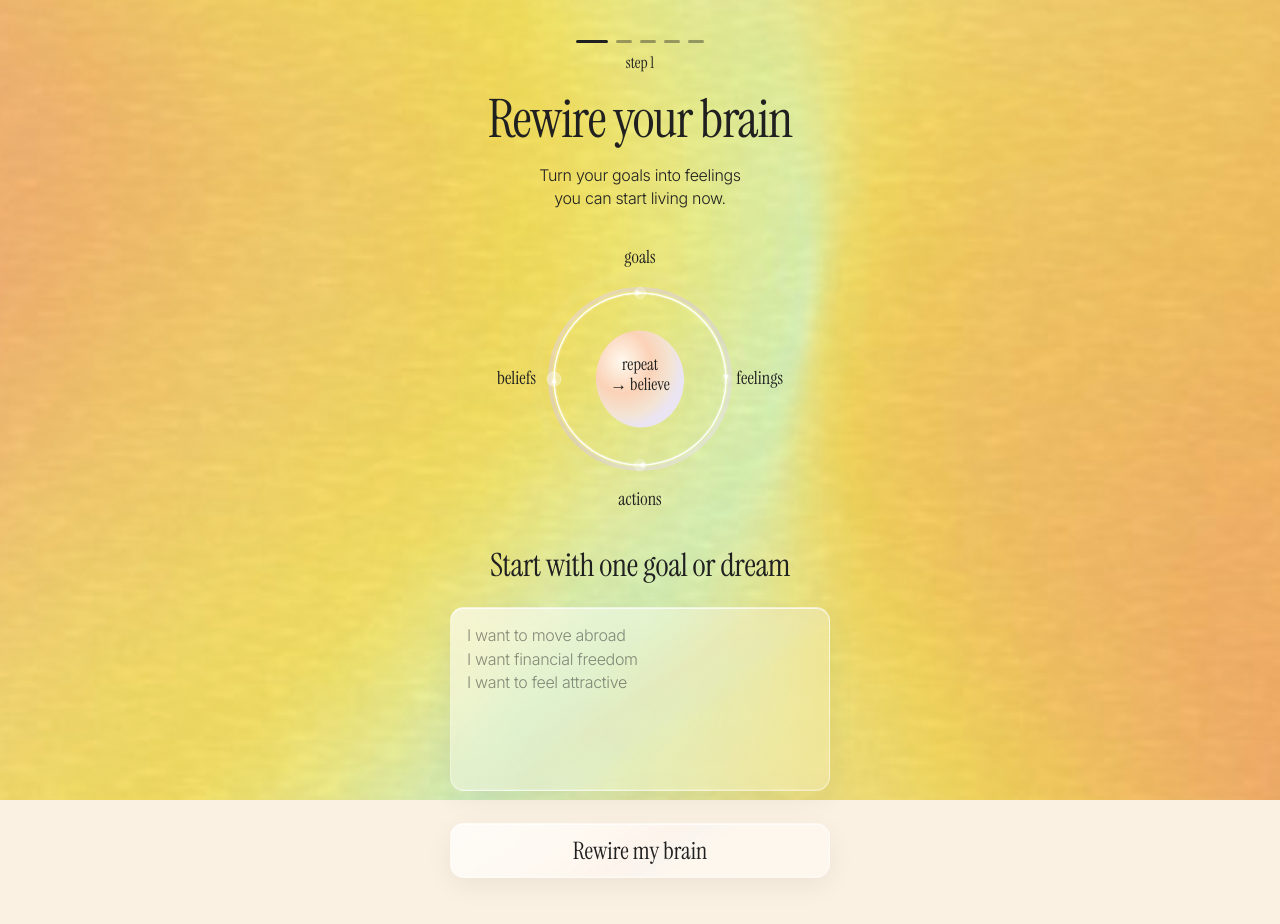
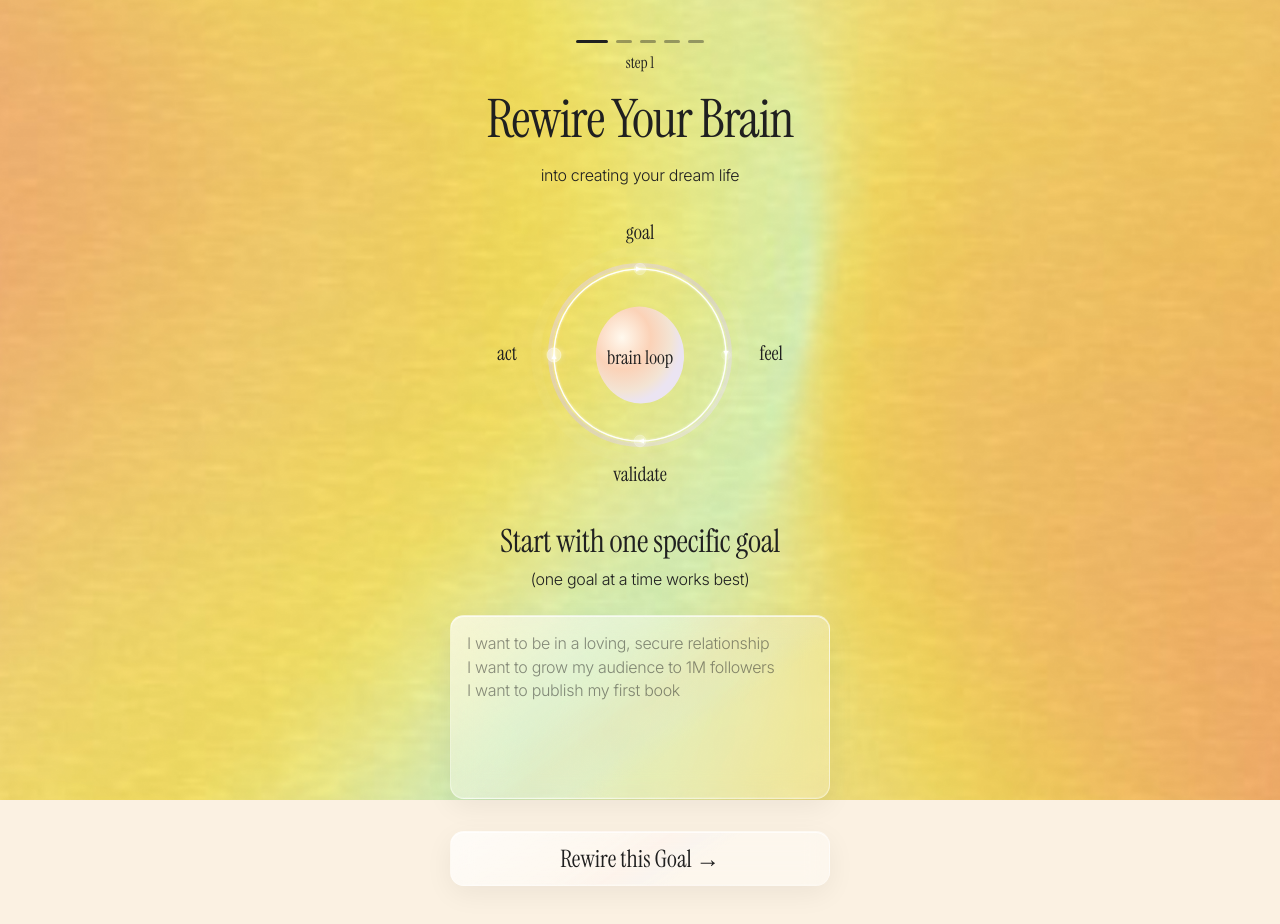
Before and after one commit to Anntkach04/rewire-your-brain-web-app, a React (Vite) app: page / in a window 1280 px wide. Built offline with nearby package versions, Linux system fonts and the light colour scheme.

Commit message:
Update step 1 copy and brain loop diagram labels

```diff
--- a/src/components/RewireCycleDiagram.tsx
+++ b/src/components/RewireCycleDiagram.tsx
@@ -6,8 +6,8 @@ const CY = SIZE / 2;
 const R = 86;
 const labelR = 138;
 
-const fs = 18;
-const centerFs = 17;
+const fs = 20;
+const centerFs = 19;
 const serif = '"Instrument Serif", ui-serif, serif';
 
 const NODE_SPOTS = [
@@ -50,6 +50,13 @@ export function RewireCycleDiagram({ className = "" }: { className?: string }) {
             <feGaussianBlur stdDeviation="1.2" result="b" />
             <feMerge>
               <feMergeNode in="b" />
+              <feMergeNode in="SourceGraphic" />
+            </feMerge>
+          </filter>
+          <filter id="rewire-dot-glow" x="-100%" y="-100%" width="300%" height="300%">
+            <feGaussianBlur stdDeviation="3.5" result="blur" />
+            <feMerge>
+              <feMergeNode in="blur" />
               <feMergeNode in="SourceGraphic" />
             </feMerge>
           </filter>
@@ -140,21 +147,13 @@ export function RewireCycleDiagram({ className = "" }: { className?: string }) {
 
           <text
             x={0}
-            y={-9}
+            y={4}
             textAnchor="middle"
+            dominantBaseline="middle"
             fill="#202020"
             style={{ fontSize: centerFs, fontFamily: serif }}
           >
-            repeat
-          </text>
-          <text
-            x={0}
-            y={11}
-            textAnchor="middle"
-            fill="#202020"
-            style={{ fontSize: centerFs, fontFamily: serif }}
-          >
-            → believe
+            brain loop
           </text>
 
           <text
@@ -165,7 +164,7 @@ export function RewireCycleDiagram({ className = "" }: { className?: string }) {
             fill="#202020"
             style={{ fontSize: fs, fontFamily: serif }}
           >
-            goals
+            goal
           </text>
           <text
             x={labelR + 5}
@@ -175,7 +174,7 @@ export function RewireCycleDiagram({ className = "" }: { className?: string }) {
             fill="#202020"
             style={{ fontSize: fs, fontFamily: serif }}
           >
-            feelings
+            feel
           </text>
           <text
             x={0}
@@ -185,7 +184,7 @@ export function RewireCycleDiagram({ className = "" }: { className?: string }) {
             fill="#202020"
             style={{ fontSize: fs, fontFamily: serif }}
           >
-            actions
+            validate
           </text>
           <text
             x={-labelR - 5}
@@ -195,7 +194,7 @@ export function RewireCycleDiagram({ className = "" }: { className?: string }) {
             fill="#202020"
             style={{ fontSize: fs, fontFamily: serif }}
           >
-            beliefs
+            act
           </text>
         </g>
       </svg>
--- a/src/steps/Step1Goals.tsx
+++ b/src/steps/Step1Goals.tsx
@@ -7,9 +7,9 @@ type Props = {
   onActivate: (goals: string) => void;
 };
 
-const PLACEHOLDER = `I want to move abroad
-I want financial freedom
-I want to feel attractive`;
+const PLACEHOLDER = `I want to be in a loving, secure relationship
+I want to grow my audience to 1M followers
+I want to publish my first book`;
 
 export function Step1Goals({ initialValue, onActivate }: Props) {
   const [value, setValue] = useState(initialValue);
@@ -35,12 +35,10 @@ export function Step1Goals({ initialValue, onActivate }: Props) {
       <div className="flex w-full shrink-0 flex-col items-center text-center">
         <p className="step-label">step 1</p>
         <h1 className="font-display mt-4 w-full max-w-none text-center text-balance text-[53px] font-normal leading-[1.08] tracking-[-0.02em] text-ink">
-          Rewire your brain
+          Rewire Your Brain
         </h1>
         <p className="font-inter-display mt-4 w-full max-w-none px-1 text-center text-balance text-ink">
-          Turn your goals into feelings
-          <br />
-          you can start living now.
+          into creating your dream life
         </p>
       </div>
 
@@ -51,8 +49,11 @@ export function Step1Goals({ initialValue, onActivate }: Props) {
       {/* Bottom cluster: pinned to lower area; 24px before field, 32px before CTA */}
       <div className="flex w-full shrink-0 flex-col items-center text-center">
         <h2 className="font-display w-full max-w-none text-balance text-[32px] font-normal leading-[1.15] tracking-[-0.01em] text-ink">
-          Start with one goal or dream
+          Start with one specific goal
         </h2>
+        <p className="font-inter-display mt-2 w-full text-center text-ink">
+          (one goal at a time works best)
+        </p>
 
         <motion.div className="glass-field grain relative mt-6 flex h-[184px] w-full shrink-0 flex-col rounded-[14px] p-4">
           <textarea
@@ -74,7 +75,7 @@ export function Step1Goals({ initialValue, onActivate }: Props) {
             aria-busy={activating}
           >
             <span className="btn-primary-glass__label">
-              {activating ? "Rewiring…" : "Rewire my brain"}
+              {activating ? "Rewiring…" : "Rewire this Goal →"}
             </span>
           </motion.button>
         </div>
```
